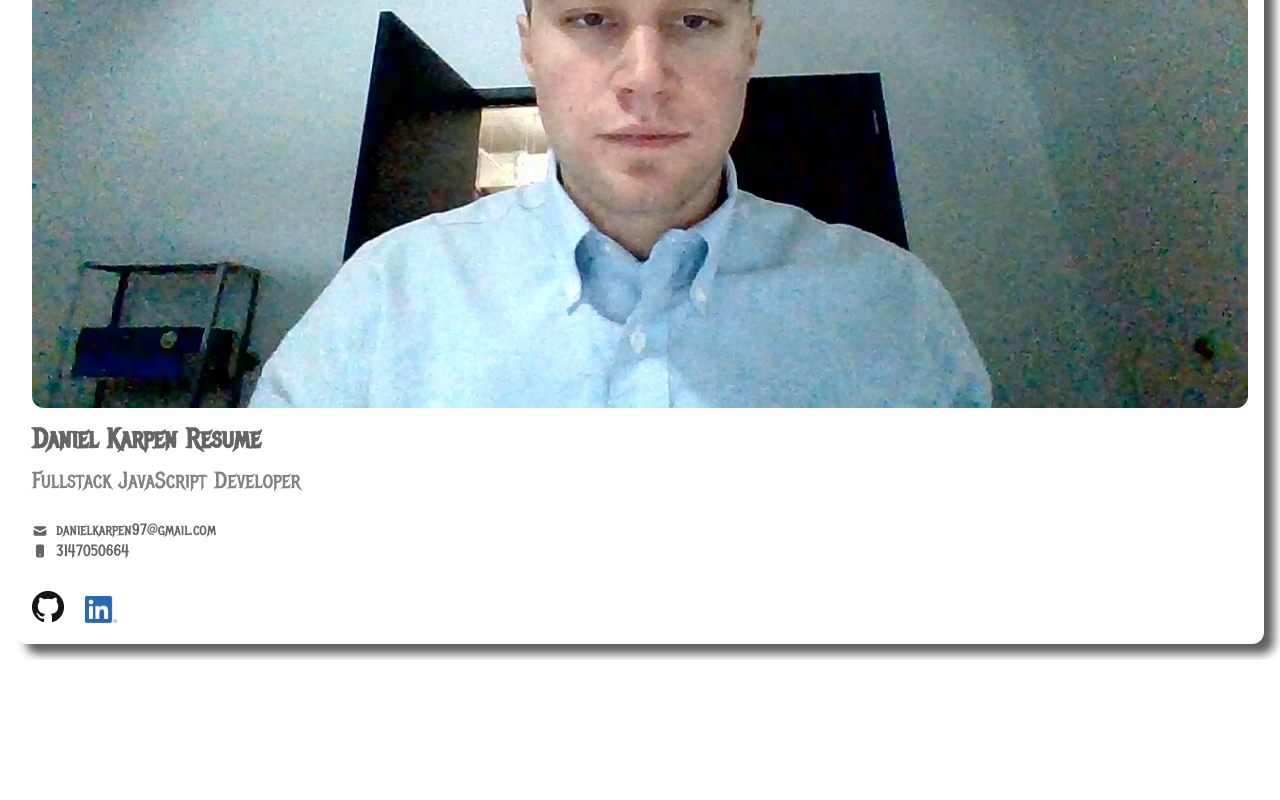
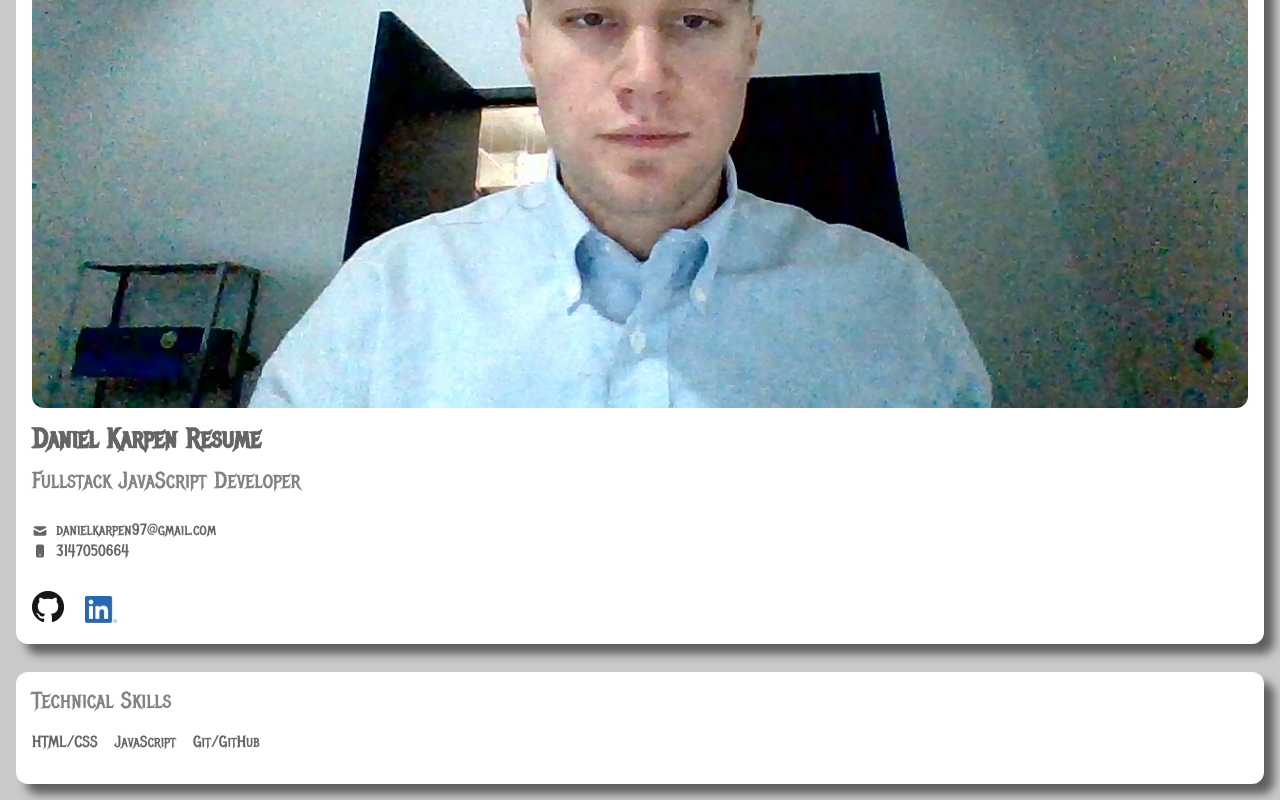
Before and after one commit to danielkarpen/portfolio, a website: page index.html in a window 1280 px wide. Shown: the part 308-1108 px from the top of the page. Before the commit the page ends 968 px from the top, so only its background shows below. Drawn offline with nearby package versions, Linux system fonts and the light colour scheme.

Commit message:
added technical skills section

```diff
--- a/index.html
+++ b/index.html
@@ -23,7 +23,7 @@
   <!-- all visible content for the site goes inside body -->
   <body>
     <!-- Generally "h1" should be the same as your title for SEO -->
-    <header class="card rounded">
+    <header class="card rounded vertical-rhythm">
       <!-- we can use divs as generic tags to group other tags this might be useful when applying CSS styles - especially HW - the div is a generic parent tag -->
       <div class="vertical-rhythm">
         <img
@@ -85,6 +85,17 @@
       </div>
     </header>
 
+    <main>
+      <section class="card rounded card-rhythm">
+        <h2>Technical Skills</h2>
+        <ul>
+          <li class="inline-list">HTML/CSS</li>
+          <li class="inline-list">JavaScript</li>
+          <li class="inline-list">Git/GitHub</li>
+        </ul>
+      </section>
+    </main>
+
     <script src="./scripts.js" type="module"></script>
   </body>
 </html>
--- a/style.css
+++ b/style.css
@@ -11,7 +11,7 @@ a {
 }
 
 body {
-  background-color: white;
+  background-color: rgb(202, 202, 202);
 
   /* apply the following rules */
   font-family: "Metal Mania", -apple-system, BlinkMacSystemFont, "Segoe UI",
@@ -64,6 +64,10 @@ span {
   position: relative;
 }
 
+ul {
+  padding-left: 0;
+}
+
 a {
   text-decoration: none;
 }
@@ -79,6 +83,11 @@ a {
   padding: 1rem;
 }
 
+.inline-list {
+  display: inline-block;
+  margin: 0 0.75rem 0 0;
+}
+
 .vertical-rhythm {
   margin-bottom: var(--margin-bottom-rhythm);
 }
```
